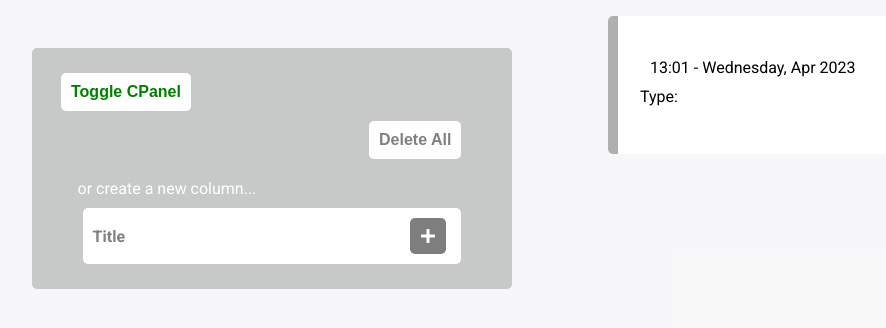
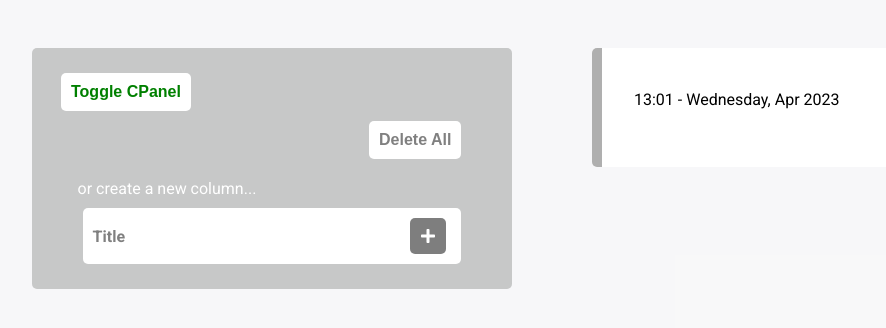
Before and after one commit to xScottishKrissx/live-text-redux, a React (Create React App) app: page / in a window 1280 px wide. Shown: the top 328 px of the page, without its empty margins (88-974 px from the left). Built offline with nearby package versions, Linux system fonts and the light colour scheme.

Commit message:
0.15.11 - Minor Tweak to Item Review UI

```diff
--- a/src/components/ItemReview/item-review.css
+++ b/src/components/ItemReview/item-review.css
@@ -1,18 +1,5 @@
 /* Item Review */
 .item-review-container{
-    /* outline: 1px solid var(--backgroundColour); */
-    /* box-shadow: var(--boxShadowV2) var(--backgroundColour); */
-    color: black;
-    padding: 1rem;
-    margin-bottom: 5rem;
+    margin-top: 3rem;
+    margin-bottom: 3rem;
 }
-.item-review-confirm-button{
-    margin: 1rem;
-}
-.item-review-confirm-button p{
-    color: black;
-}
-
-/* .item-review-container .post-item .post-item-container div img{
-    width: 100%;
-} */
--- a/src/components/Post/post.js
+++ b/src/components/Post/post.js
@@ -11,7 +11,7 @@ import PostYoutube from './View/PostYoutube';
 import { setCPanelVis } from '../../features/cpanelVis';
 import EditButton from './editButton';
 
-export default function Post({title, subtitle, body, id, timestamp, loggedIn, image, tweet, youtube, hidden, hideEditBtn, type}) {
+export default function Post({title, subtitle, body, id, timestamp, loggedIn, image, tweet, youtube, hidden, hideEditBtn}) {
     const dispatch = useDispatch()
     // localStorage.clear()
     const liveText = useSelector((state) => state.livetext.value)
@@ -36,7 +36,6 @@ export default function Post({title, subtitle, body, id, timestamp, loggedIn, im
                 {hideEditBtn ? null : <EditButton loggedIn id={id} handleEdit={handleEdit} />}
             </div>
 
-            Type: {type}
             <PostContent
                 editMode={editing}
                 editModeState={editModeState}
```
